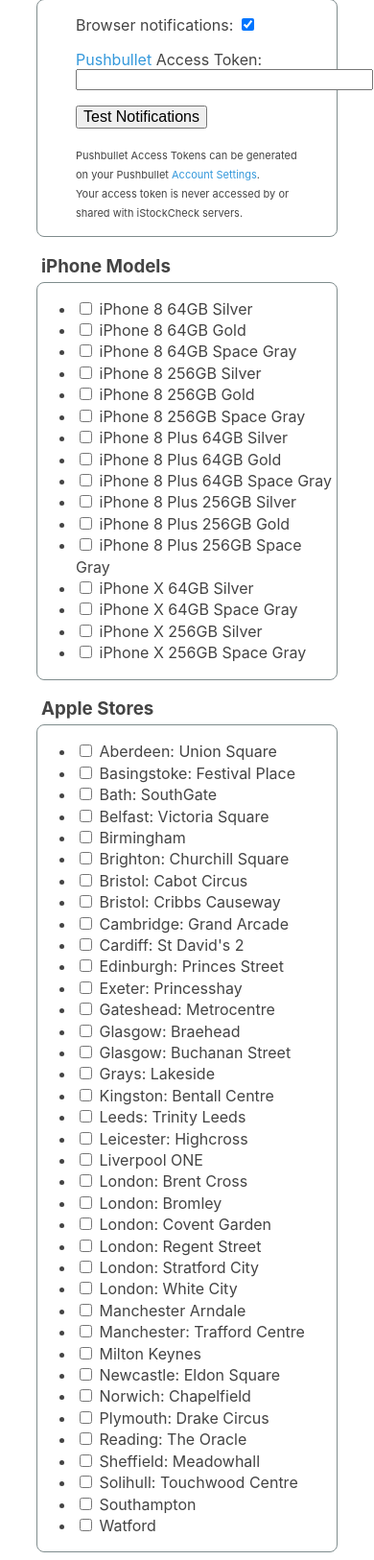
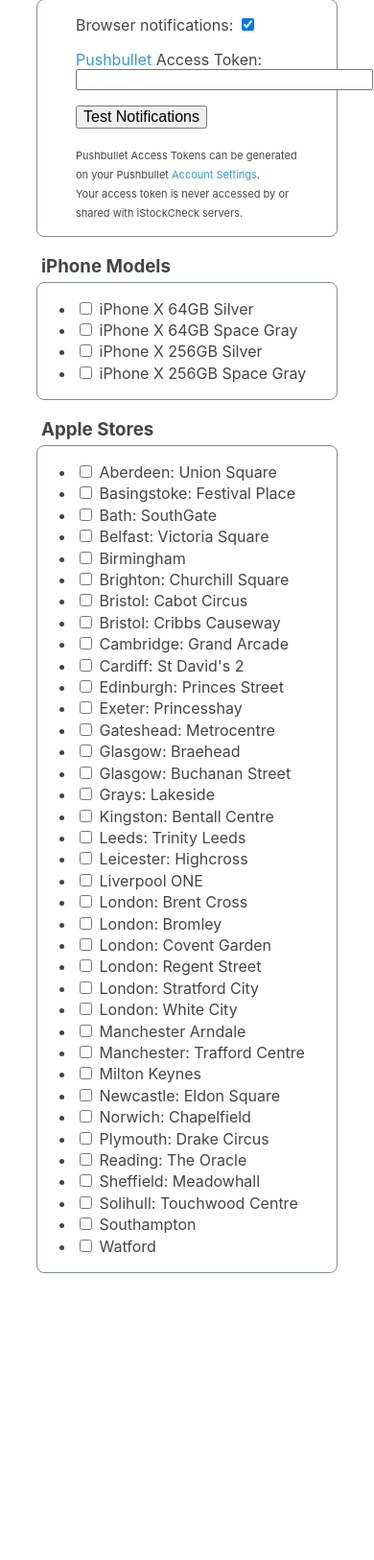
Before and after one commit to AndrewBennet/iStockCheck, a Django app: page /stockchecker in a window 390 px wide. Shown: the part 467-2093 px from the top of the page at 96% size. After the commit the page ends 1794 px from the top, so only its background shows below. Run offline with Django 3.2, Linux system fonts and the light colour scheme; data comes from the database, SQL or seed files in the repository; some libraries are stand-ins or nearby versions.

Commit message:
Remove iPhone 8 stock checking

```diff
--- a/main/management/commands/updatestock.py
+++ b/main/management/commands/updatestock.py
@@ -39,6 +39,7 @@ class Command(BaseCommand):
     # Update stock information from Apple's servers
     def update_stock(self, store):
         # We have to get the stock info in batches of 10
+        # When we disabled iPhone 8 stock checking, this batch mechanism wasn't strictly necessary any more
         for model_batch in self.batch(IphoneModel.objects.all(), 10):
             query_string = ""
 
--- a/main/templates/main/about.html
+++ b/main/templates/main/about.html
@@ -9,7 +9,7 @@
 		<br/><br/><br/>
 		<h2>About iStockCheck:</h2>
 		<div class="centered subhead">
-			<p>iStockCheck is a free tool to provide Apple <a href="https://www.apple.com/iphone-8">iPhone 8</a> and <a href="https://www.apple.com/iphone-x">iPhone X</a> stock notifications for Apple Stores in the UK.</p>
+			<p>iStockCheck is a free tool to provide Apple <a href="https://www.apple.com/iphone-x">iPhone X</a> stock notifications for Apple Stores in the UK.</p>
 			<p>iStockCheck was developed by <a href="https://www.andrewbennet.com/">Andrew Bennet</a>; it is the successor to a <a href="https://github.com/AndrewBennet/iStockcheck/tree/8d3529bb67389106a0f5b83a64a83e2b43fc168f">previous incarnation</a> which ran as a native Mac and Windows app. iStockCheck is <a href="https://github.com/AndrewBennet/iStockcheck">open source</a>, released under the MIT licence. Feel free to contribute!</p>
 			<!-- Not sure if the next bit is relevant -->
 			<!--<p>iStockCheck is a <a href="https://www.djangoproject.com/">Django web app</a>, hosted on <a href="https://www.pythonanywhere.com/">Python Anywhere</a>.
--- a/main/templates/main/index.html
+++ b/main/templates/main/index.html
@@ -2,13 +2,13 @@
 {% load static %}
 
 {% block head %}
-    <title>About iStockCheck - free realtime iPhone 8 &amp; iPhone X stock notifications</title>
+    <title>About iStockCheck - free realtime iPhone X stock notifications</title>
 {% endblock %}
 
 {% block pagecontent %}
 	<div class="centered subhead">
 		<p>
-		Get free, realtime notifictions of new iPhone 8 and iPhone X stock availability in UK Apple Stores.
+		Get free, realtime notifictions of new iPhone X stock availability in UK Apple Stores.
 	</p>
 	<p>
 		To start checking for stock, click the link below, select the models and stores you are interested in, and leave the page open.
--- a/main/templates/main/stockchecker.html
+++ b/main/templates/main/stockchecker.html
@@ -80,91 +80,6 @@
     <h3>iPhone Models</h3>
     <div class="bordered">
         <ul class="checkboxes">
-
-            <li>
-                <label for="MQ6H2B/A">
-                    <input id="MQ6H2B/A" class="iphone-checkbox" type="checkbox" value="MQ6H2B/A" />
-                    iPhone 8 64GB Silver
-                </label>
-            </li>
-
-            <li>
-                <label for="MQ6J2B/A">
-                    <input id="MQ6J2B/A" class="iphone-checkbox" type="checkbox" value="MQ6J2B/A" />
-                    iPhone 8 64GB Gold
-                </label>
-            </li>
-
-            <li>
-                <label for="MQ6G2B/A">
-                    <input id="MQ6G2B/A" class="iphone-checkbox" type="checkbox" value="MQ6G2B/A" />
-                    iPhone 8 64GB Space Gray
-                </label>
-            </li>
-
-            <li>
-                <label for="MQ7D2B/A">
-                    <input id="MQ7D2B/A" class="iphone-checkbox" type="checkbox" value="MQ7D2B/A" />
-                    iPhone 8 256GB Silver
-                </label>
-            </li>
-
-            <li>
-                <label for="MQ7E2B/A">
-                    <input id="MQ7E2B/A" class="iphone-checkbox" type="checkbox" value="MQ7E2B/A" />
-                    iPhone 8 256GB Gold
-                </label>
-            </li>
-
-            <li>
-                <label for="MQ7C2B/A">
-                    <input id="MQ7C2B/A" class="iphone-checkbox" type="checkbox" value="MQ7C2B/A" />
-                    iPhone 8 256GB Space Gray
-                </label>
-            </li>
-
-            <li>
-                <label for="MQ8M2B/A">
-                    <input id="MQ8M2B/A" class="iphone-checkbox" type="checkbox" value="MQ8M2B/A" />
-                    iPhone 8 Plus 64GB Silver
-                </label>
-            </li>
-
-            <li>
-                <label for="MQ8N2B/A">
-                    <input id="MQ8N2B/A" class="iphone-checkbox" type="checkbox" value="MQ8N2B/A" />
-                    iPhone 8 Plus 64GB Gold
-                </label>
-            </li>
-
-            <li>
-                <label for="MQ8L2B/A">
-                    <input id="MQ8L2B/A" class="iphone-checkbox" type="checkbox" value="MQ8L2B/A" />
-                    iPhone 8 Plus 64GB Space Gray
-                </label>
-            </li>
-
-            <li>
-                <label for="MQ8Q2B/A">
-                    <input id="MQ8Q2B/A" class="iphone-checkbox" type="checkbox" value="MQ8Q2B/A" />
-                    iPhone 8 Plus 256GB Silver
-                </label>
-            </li>
-
-            <li>
-                <label for="MQ8R2B/A">
-                    <input id="MQ8R2B/A" class="iphone-checkbox" type="checkbox" value="MQ8R2B/A" />
-                    iPhone 8 Plus 256GB Gold
-                </label>
-            </li>
-
-            <li>
-                <label for="MQ8P2B/A">
-                    <input id="MQ8P2B/A" class="iphone-checkbox" type="checkbox" value="MQ8P2B/A" />
-                    iPhone 8 Plus 256GB Space Gray
-                </label>
-            </li>
-
             <li>
                 <label for="MQAD2B/A">
                     <input id="MQAD2B/A" class="iphone-checkbox" type="checkbox" value="MQAD2B/A" />
--- a/models.json
+++ b/models.json
@@ -1,91 +1,5 @@
 [
   {
-    "model": "main.iphonemodel",
-    "pk": 1,
-    "fields": {
-      "name": "iPhone 8 64GB Silver",
-      "model_number": "MQ6H2B/A"
-    }
-  },{
-    "model": "main.iphonemodel",
-    "pk": 2,
-    "fields": {
-      "name": "iPhone 8 64GB Gold",
-      "model_number": "MQ6J2B/A"
-    }
-  },{
-    "model": "main.iphonemodel",
-    "pk": 3,
-    "fields": {
-      "name": "iPhone 8 64GB Space Gray",
-      "model_number": "MQ6G2B/A"
-    }
-  },
-    {
-    "model": "main.iphonemodel",
-    "pk": 4,
-    "fields": {
-      "name": "iPhone 8 256GB Silver",
-      "model_number": "MQ7D2B/A"
-    }
-  },{
-    "model": "main.iphonemodel",
-    "pk": 5,
-    "fields": {
-      "name": "iPhone 8 256GB Gold",
-      "model_number": "MQ7E2B/A"
-    }
-  },{
-    "model": "main.iphonemodel",
-    "pk": 6,
-    "fields": {
-      "name": "iPhone 8 256GB Space Gray",
-      "model_number": "MQ7C2B/A"
-    }
-  },{
-    "model": "main.iphonemodel",
-    "pk": 7,
-    "fields": {
-      "name": "iPhone 8 Plus 64GB Silver",
-      "model_number": "MQ8M2B/A"
-    }
-  },{
-    "model": "main.iphonemodel",
-    "pk": 8,
-    "fields": {
-      "name": "iPhone 8 Plus 64GB Gold",
-      "model_number": "MQ8N2B/A"
-    }
-  },{
-    "model": "main.iphonemodel",
-    "pk": 9,
-    "fields": {
-      "name": "iPhone 8 Plus 64GB Space Gray",
-      "model_number": "MQ8L2B/A"
-    }
-  },
-    {
-    "model": "main.iphonemodel",
-    "pk": 10,
-    "fields": {
-      "name": "iPhone 8 Plus 256GB Silver",
-      "model_number": "MQ8Q2B/A"
-    }
-  },{
-    "model": "main.iphonemodel",
-    "pk": 11,
-    "fields": {
-      "name": "iPhone 8 Plus 256GB Gold",
-      "model_number": "MQ8R2B/A"
-    }
-  },{
-    "model": "main.iphonemodel",
-    "pk": 12,
-    "fields": {
-      "name": "iPhone 8 Plus 256GB Space Gray",
-      "model_number": "MQ8P2B/A"
-    }
-  },{
     "model": "main.iphonemodel",
     "pk": 13,
     "fields": {
```
